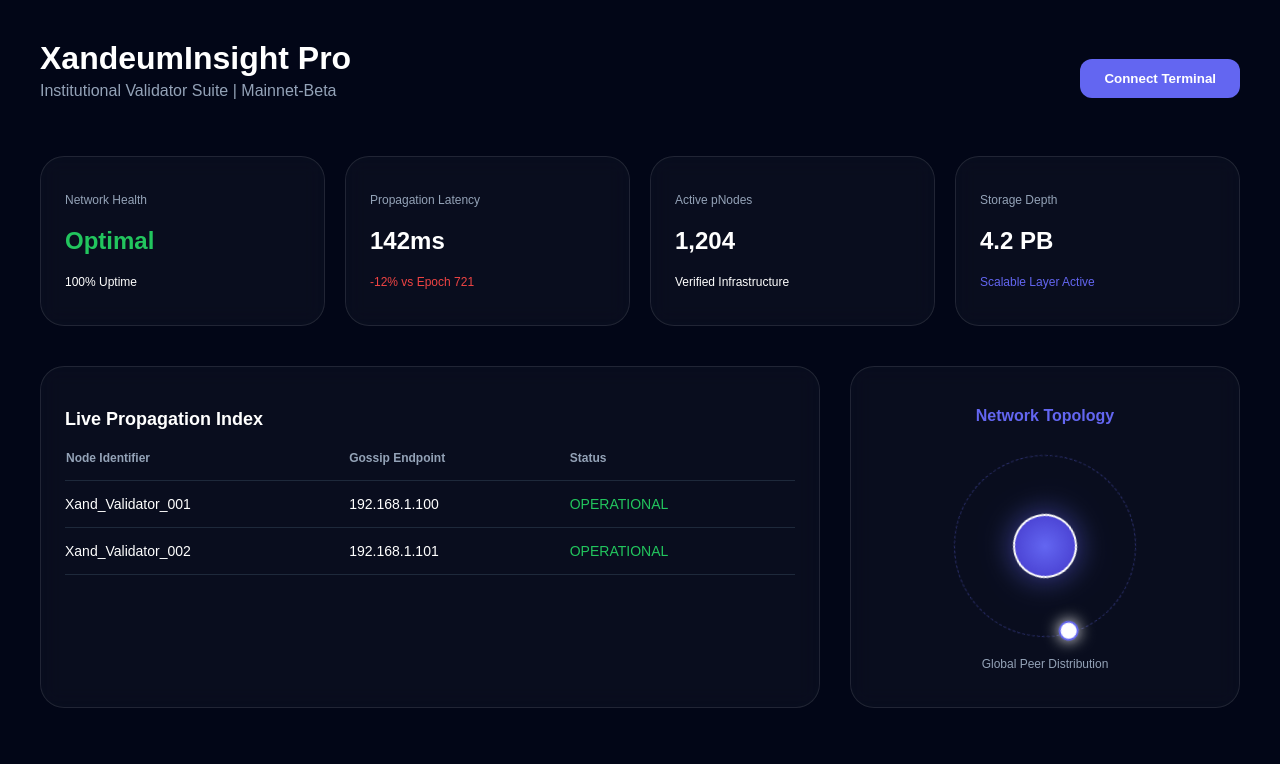
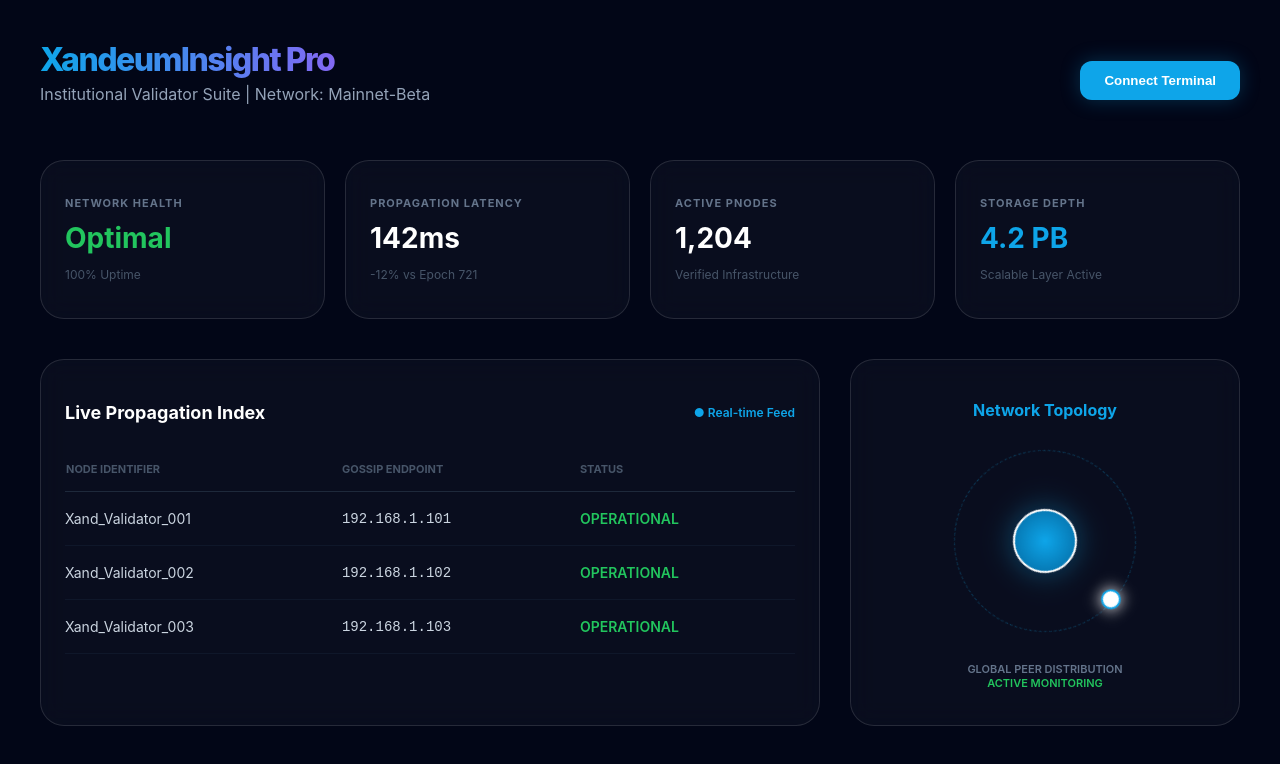
Before and after one commit to Prince-Chinedu123/xandeum-insight-pro., a Next.js app: page / in a window 1280 px wide. Shown: the top 764 px of the page. Built offline with nearby package versions, Linux system fonts and the light colour scheme.

Commit message:
Update page.tsx

```diff
--- a/app/page.tsx
+++ b/app/page.tsx
@@ -1,102 +1,101 @@
-"use client"; // Required for interactivity in Next.js
+"use client";
 
 import React from 'react';
 
-// This is the "Main Entrance" Next.js requires to avoid errors
 export default function Home() {
   const glassStyle = {
     background: 'rgba(255, 255, 255, 0.03)',
-    backdropFilter: 'blur(10px)',
-    border: '1px solid rgba(255, 255, 255, 0.1)',
+    backdropFilter: 'blur(12px)',
+    border: '1px solid rgba(255, 255, 255, 0.12)',
     borderRadius: '24px',
     padding: '24px',
   };
 
+  // Official Xandeum Brand Colors
+  const xandBlue = '#0ea5e9'; // Electric blue
+  const xandDeep = '#020617'; // Midnight background
+
   return (
-    <div style={{ backgroundColor: '#020617', minHeight: '100vh', color: 'white', padding: '40px', fontFamily: 'sans-serif' }}>
+    <div style={{ backgroundColor: xandDeep, minHeight: '100vh', color: 'white', padding: '40px', fontFamily: 'Inter, sans-serif' }}>
 
-      {/* RESTORED HEADER */}
+      {/* CORRECTED HEADER */}
       <header style={{ marginBottom: '40px', display: 'flex', justifyContent: 'space-between', alignItems: 'center' }}>
         <div>
-          <h1 style={{ fontSize: '32px', fontWeight: '800', margin: 0 }}>XandeumInsight Pro</h1>
-          <p style={{ color: '#94a3b8', marginTop: '5px' }}>Institutional Validator Suite | Mainnet-Beta</p>
+          <h1 style={{ fontSize: '32px', fontWeight: '800', letterSpacing: '-1.5px', margin: 0, background: `linear-gradient(to right, ${xandBlue}, #a855f7)`, WebkitBackgroundClip: 'text', WebkitTextFillColor: 'transparent' }}>
+            XandeumInsight Pro
+          </h1>
+          <p style={{ color: '#94a3b8', marginTop: '5px' }}>Institutional Validator Suite | Network: Mainnet-Beta</p>
         </div>
-        <button style={{ backgroundColor: '#6366f1', color: 'white', border: 'none', padding: '12px 24px', borderRadius: '12px', fontWeight: '600' }}>
+        <button style={{ backgroundColor: xandBlue, color: 'white', border: 'none', padding: '12px 24px', borderRadius: '12px', fontWeight: '700', cursor: 'pointer', boxShadow: `0 0 20px ${xandBlue}44` }}>
           Connect Terminal
         </button>
       </header>
 
-      {/* RESTORED STATS ROW */}
+      {/* STATS ROW */}
       <div style={{ display: 'grid', gridTemplateColumns: 'repeat(4, 1fr)', gap: '20px', marginBottom: '40px' }}>
-        <div style={glassStyle}>
-          <p style={{ color: '#94a3b8', fontSize: '12px' }}>Network Health</p>
-          <h2 style={{ fontSize: '24px', color: '#22c55e' }}>Optimal</h2>
-          <p style={{ fontSize: '12px' }}>100% Uptime</p>
-        </div>
-        <div style={glassStyle}>
-          <p style={{ color: '#94a3b8', fontSize: '12px' }}>Propagation Latency</p>
-          <h2 style={{ fontSize: '24px' }}>142ms</h2>
-          <p style={{ fontSize: '12px', color: '#ef4444' }}>-12% vs Epoch 721</p>
-        </div>
-        <div style={glassStyle}>
-          <p style={{ color: '#94a3b8', fontSize: '12px' }}>Active pNodes</p>
-          <h2 style={{ fontSize: '24px' }}>1,204</h2>
-          <p style={{ fontSize: '12px' }}>Verified Infrastructure</p>
-        </div>
-        <div style={glassStyle}>
-          <p style={{ color: '#94a3b8', fontSize: '12px' }}>Storage Depth</p>
-          <h2 style={{ fontSize: '24px' }}>4.2 PB</h2>
-          <p style={{ fontSize: '12px', color: '#6366f1' }}>Scalable Layer Active</p>
-        </div>
+        {[
+          { label: 'Network Health', val: 'Optimal', sub: '100% Uptime', color: '#22c55e' },
+          { label: 'Propagation Latency', val: '142ms', sub: '-12% vs Epoch 721', color: '#fff' },
+          { label: 'Active pNodes', val: '1,204', sub: 'Verified Infrastructure', color: '#fff' },
+          { label: 'Storage Depth', val: '4.2 PB', sub: 'Scalable Layer Active', color: xandBlue },
+        ].map((stat, i) => (
+          <div key={i} style={glassStyle}>
+            <p style={{ color: '#64748b', fontSize: '11px', fontWeight: '700', textTransform: 'uppercase', letterSpacing: '1px' }}>{stat.label}</p>
+            <h2 style={{ fontSize: '28px', color: stat.color, margin: '10px 0' }}>{stat.val}</h2>
+            <p style={{ fontSize: '12px', color: '#475569' }}>{stat.sub}</p>
+          </div>
+        ))}
       </div>
 
       <div style={{ display: 'grid', gridTemplateColumns: '2fr 1fr', gap: '30px' }}>
 
-        {/* RESTORED TABLE */}
+        {/* TABLE SECTION */}
         <div style={glassStyle}>
-          <h3 style={{ fontSize: '18px', marginBottom: '20px' }}>Live Propagation Index</h3>
+          <div style={{ display: 'flex', justifyContent: 'space-between', alignItems: 'center', marginBottom: '20px' }}>
+            <h3 style={{ fontSize: '18px', fontWeight: '700' }}>Live Propagation Index</h3>
+            <span style={{ fontSize: '12px', color: xandBlue, fontWeight: '600' }}>● Real-time Feed</span>
+          </div>
           <table style={{ width: '100%', borderCollapse: 'collapse' }}>
             <thead>
-              <tr style={{ textAlign: 'left', borderBottom: '1px solid #1e293b', color: '#94a3b8', fontSize: '12px' }}>
+              <tr style={{ textAlign: 'left', borderBottom: '1px solid #1e293b', color: '#475569', fontSize: '11px', textTransform: 'uppercase' }}>
                 <th style={{ paddingBottom: '15px' }}>Node Identifier</th>
                 <th style={{ paddingBottom: '15px' }}>Gossip Endpoint</th>
                 <th style={{ paddingBottom: '15px' }}>Status</th>
               </tr>
             </thead>
-            <tbody style={{ fontSize: '14px' }}>
-              <tr style={{ borderBottom: '1px solid #1e293b' }}>
-                <td style={{ padding: '15px 0' }}>Xand_Validator_001</td>
-                <td>192.168.1.100</td>
-                <td style={{ color: '#22c55e' }}>OPERATIONAL</td>
-              </tr>
-              <tr style={{ borderBottom: '1px solid #1e293b' }}>
-                <td style={{ padding: '15px 0' }}>Xand_Validator_002</td>
-                <td>192.168.1.101</td>
-                <td style={{ color: '#22c55e' }}>OPERATIONAL</td>
-              </tr>
+            <tbody style={{ fontSize: '14px', color: '#cbd5e1' }}>
+              {[1, 2, 3].map((n) => (
+                <tr key={n} style={{ borderBottom: '1px solid #0f172a' }}>
+                  <td style={{ padding: '18px 0' }}>Xand_Validator_00{n}</td>
+                  <td style={{ fontFamily: 'monospace' }}>192.168.1.10{n}</td>
+                  <td style={{ color: '#22c55e', fontWeight: '600' }}>OPERATIONAL</td>
+                </tr>
+              ))}
             </tbody>
           </table>
         </div>
 
-        {/* SPINNING TOPOLOGY NODE */}
+        {/* SPINNING TOPOLOGY (Corrected Colors) */}
         <div style={{ ...glassStyle, display: 'flex', flexDirection: 'column', alignItems: 'center', justifyContent: 'center' }}>
-          <h3 style={{ fontSize: '16px', color: '#6366f1', marginBottom: '30px' }}>Network Topology</h3>
+          <h3 style={{ fontSize: '16px', fontWeight: '700', marginBottom: '30px', color: xandBlue }}>Network Topology</h3>
 
           <div className="topology-spinner" style={{
             width: '180px', height: '180px', borderRadius: '50%',
-            border: '1px dashed rgba(99, 102, 241, 0.4)',
+            border: '1px dashed rgba(14, 165, 233, 0.3)',
             position: 'relative', display: 'flex', alignItems: 'center', justifyContent: 'center',
-            /* SPIN TRIGGER */
-            animation: 'spin 12s linear infinite'
+            animation: 'spin 15s linear infinite'
           }}>
-            <div style={{ width: '60px', height: '60px', borderRadius: '50%', background: 'radial-gradient(circle, #6366f1, #4338ca)', border: '2px solid #fff', boxShadow: '0 0 30px rgba(99, 102, 241, 0.6)' }}></div>
-            <div style={{ position: 'absolute', top: '-8px', width: '16px', height: '16px', background: '#fff', borderRadius: '50%', boxShadow: '0 0 15px #fff', border: '2px solid #6366f1' }}></div>
+            <div style={{ width: '60px', height: '60px', borderRadius: '50%', background: `radial-gradient(circle, ${xandBlue}, #0369a1)`, border: '2px solid #fff', boxShadow: `0 0 30px ${xandBlue}66` }}></div>
+            <div style={{ position: 'absolute', top: '-8px', width: '16px', height: '16px', background: '#fff', borderRadius: '50%', boxShadow: '0 0 15px #fff', border: `2px solid ${xandBlue}` }}></div>
           </div>
-          <p style={{ marginTop: '20px', fontSize: '12px', color: '#94a3b8' }}>Global Peer Distribution</p>
+
+          <p style={{ marginTop: '30px', fontSize: '11px', color: '#64748b', textAlign: 'center', fontWeight: '600' }}>
+            GLOBAL PEER DISTRIBUTION<br/>
+            <span style={{ color: '#22c55e' }}>ACTIVE MONITORING</span>
+          </p>
         </div>
       </div>
 
-      {/* SPINNING INSTRUCTIONS */}
       <style>{`
         @keyframes spin { from { transform: rotate(0deg); } to { transform: rotate(360deg); } }
       `}</style>
```
